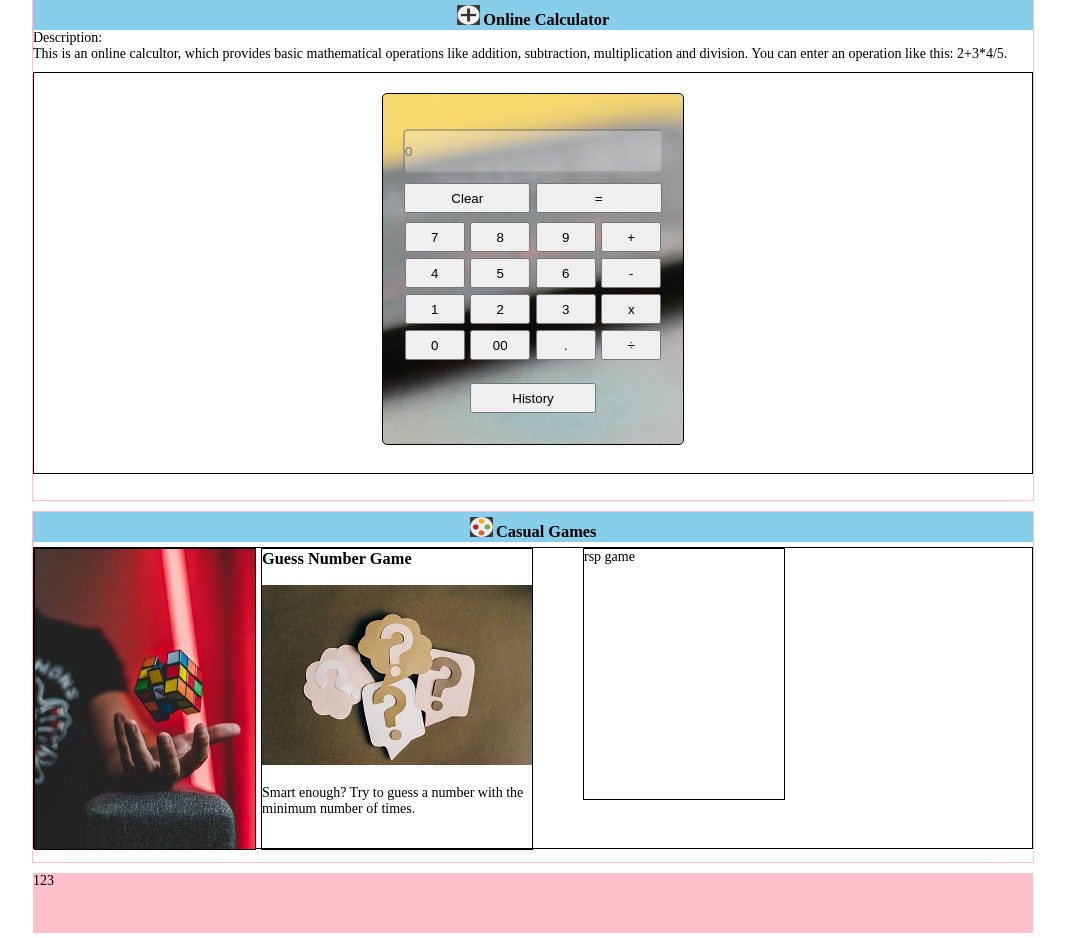
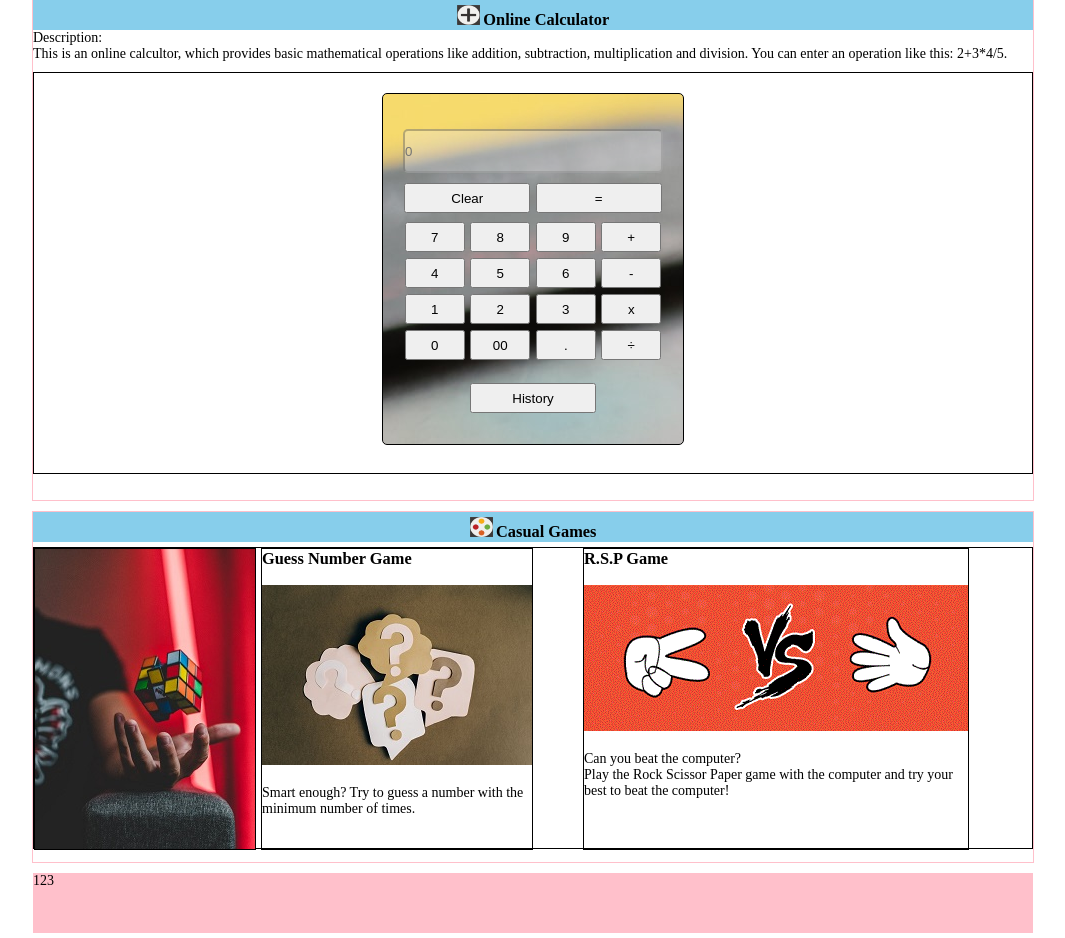
Before and after one commit to Ricky-Hu5918/comIT-finalproject, a Django app: page /index/ in a window 1280 px wide. Shown: the part 71-1009 px from the top of the page, without its empty margins (107-1172 px from the left). Run offline with Django 3.2, Linux system fonts and the light colour scheme.

Commit message:
added the front end of rsp game

```diff
--- a/main_project/calc_app/static/calc_app/base.css
+++ b/main_project/calc_app/static/calc_app/base.css
@@ -319,8 +319,8 @@ label img {
 .rsp-game-wrapper {
     display: inline;
     float: left;
-    height: 250px;
-    width: 200px;
+    height: 300px;
+    width: 384px;
     border: 1px solid black;
     margin-left: 50px;
 }
--- a/main_project/signin_app/templates/index.html
+++ b/main_project/signin_app/templates/index.html
@@ -242,7 +242,16 @@
             </div>
 
             <div class="rsp-game-wrapper">
-                rsp game
+                <h3>R.S.P Game</h3>
+            </br>
+            <a href="#">
+                <img src="{% static 'img/rsp.gif' %}" alt="rsp game pic">
+            </a>
+            </br>
+            </br>
+            <p>Can you beat the computer?</p>
+            <p>Play the Rock Scissor Paper game with the computer and try your best to beat the computer!</p>
+
             </div>
         </div>
 
```
Also changed, not shown: main_project/calc_app/static/img/rsp.gif (added).
